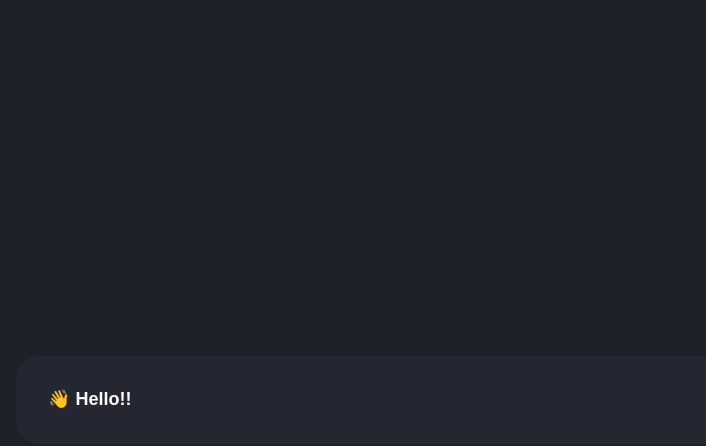
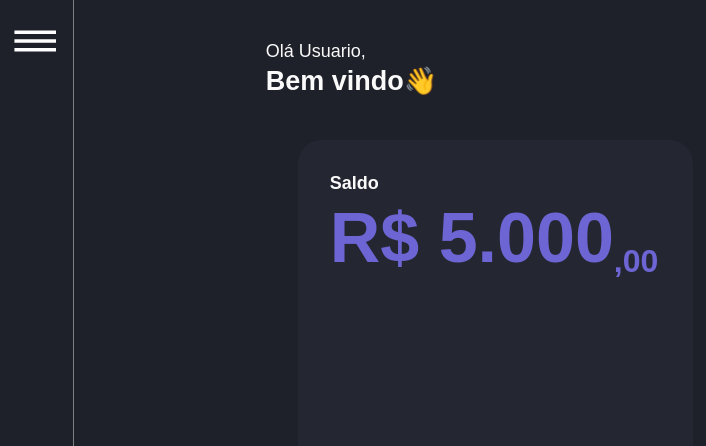
Before and after one commit to rafamenemont/projeto-integrador-2, a React (Create React App) app: page /dashboard in a window 1280 px wide. Shown: the top 446 px of the page, without its empty margins (0-706 px from the left). Built offline with nearby package versions, Linux system fonts and the light colour scheme.

Commit message:
feat: startinh dashboard

```diff
--- a/src/App.tsx
+++ b/src/App.tsx
@@ -1,15 +1,13 @@
-import { useState } from 'react';
 import './App.css';
 import { ThemeProvider } from 'styled-components';
-import { darkTheme, lightTheme } from './styles/default';
+import { darkTheme } from './styles/default';
 import GlobalStyle from './styles/globalStyle';
 import AppRoutes from './routes';
 
 const App = () => {
-const [chosenTheme, setChosenTheme] = useState('dark')
 
   return (
-    <ThemeProvider theme={chosenTheme === 'light' ? lightTheme : darkTheme}>
+    <ThemeProvider theme={darkTheme}>
       <GlobalStyle/>
       <AppRoutes />
     </ThemeProvider>
--- a/src/components/Button/button.tsx
+++ b/src/components/Button/button.tsx
@@ -32,7 +32,7 @@ const TransparentButton = styled.button`
     cursor: pointer;
 
     &:hover {
-        color: ${({ theme }) => theme.background};
+        color: ${({ theme }) => theme.darkerBlack};
         background: ${({ theme }) => theme.toggleBorder};
         border: 2px solid  ${({ theme }) => theme.toggleBorder};
     }
@@ -49,9 +49,9 @@ const SolidButton = styled.button`
 
     font-family: ${({ theme }) => theme.fontTheme};
 
-    border: 2px solid  ${({ theme }) => theme.background};
+    border: 2px solid  ${({ theme }) => theme.darkerBlack};
 
     &:hover {
-        background: ${({ theme }) => theme.background};
+        background: ${({ theme }) => theme.darkerBlack};
     }
 `
--- a/src/routes.tsx
+++ b/src/routes.tsx
@@ -10,17 +10,11 @@ const AppRoutes = () => {
   return (
     <div>
           <Routes>
-        <Route path={'/'} element={<FormLogin />} />
-            {/* <PrivateRoutes path={'/search'} element={<PageNotFound />} /> */}
-            {/* <MenuAndHeader> */}
-            {/* <PrivateRoutes path={'/inicial'} element={<PageNotFound />} /> */}
-            {/* </MenuAndHeader> */}
             <Route path={'/'} element={<LandingPage />} />
-            <Route path={'/'} element={<PageNotFound />} />
-            <Route path={'/'} element={<Dashboard />} />
+            <Route path={'/dashboard'} element={<Dashboard />} />
+            <Route path={'/login'} element={<FormLogin />}/>
+            <Route path={'/signUp'} element={<FormSignUp />} />
             <Route path={'*'} element={<PageNotFound />} />
-            <Route path={'/Login'} element={<FormLogin />}/>
-            <Route path={'/SignUp'} element={<FormSignUp />} />
           </Routes>
     </div>
   );
--- a/src/styles/default.ts
+++ b/src/styles/default.ts
@@ -1,8 +1,8 @@
-const backgroundBlack = '#1F212A';
-const blackComponent = '#242731';
-const purpleComponent = '#6D65D3';
-const blueComponent = '#418AFB';
-const grayComponent = '#242731';
+const darkerBlack = '#1F212A';
+const black = '#242731';
+const purple = '#6D65D3';
+const blue = '#418AFB';
+const gray = '#242731';
 
 export const lightTheme = {
   bodyComponent: '#FFF',
@@ -13,9 +13,12 @@ export const lightTheme = {
 }
 
 export const darkTheme = {
-  bodyComponent: blackComponent,
   text: '#FAFAFA',
   toggleBorder: '#6B8096',
   fontTheme: "'Poppins', sans-serif",
-  background: backgroundBlack,
+  black,
+  darkerBlack,
+  purple,
+  blue,
+  gray,
 }
--- a/src/styles/globalStyle.ts
+++ b/src/styles/globalStyle.ts
@@ -8,7 +8,7 @@ const GlobalStyle = createGlobalStyle`
   }
 
   body {
-    background: ${({ theme }) => theme.background};
+    background: ${({ theme }) => theme.darkerBlack};
     color: ${({ theme }) => theme.text};
     font-family: ${({ theme }) => theme.fontTheme};
     transition: all 0.50s linear;
--- a/src/views/FormLogin/FormLogin.tsx
+++ b/src/views/FormLogin/FormLogin.tsx
@@ -127,7 +127,7 @@ const Container = styled.div`
 const ContainerLogin = styled.form`
     min-height: 80%;
     min-width: 30%;
-    background: ${({ theme }) => theme.bodyComponent};
+    background: ${({ theme }) => theme.black};
     display: flex;
     flex-direction: column;
     align-items: center;
--- a/src/views/FormSignUp/FormSignUp.tsx
+++ b/src/views/FormSignUp/FormSignUp.tsx
@@ -110,7 +110,7 @@ const Container = styled.div`
 const ContainerSignUp = styled.form`
     min-height: 80%;
     min-width: 50%;
-    background: ${({ theme }) => theme.bodyComponent};
+    background: ${({ theme }) => theme.black};
     display: flex;
     flex-direction: column;
     align-items: center;
--- a/src/views/LandingPage/LadingPage.tsx
+++ b/src/views/LandingPage/LadingPage.tsx
@@ -1,11 +1,11 @@
 import styled from "styled-components";
-import { Button } from "../../Components/Button/button";
+import ButtonForm  from "../../Components/FormComponents/ButtonForm";
 
 const LandingPage = () => {
     return (
         <ContainerPage>
             <Navbar>
-                <Button text="Entrar" format="transparent"></Button>
+                <ButtonForm name="Entrar" type="button"></ButtonForm>
             </Navbar>
         </ContainerPage>
     );
@@ -17,7 +17,7 @@ const ContainerPage = styled.div`
     display: flex;
     justify-content: center;
 
-    background: ${({ theme }) => theme.background};
+    background: ${({ theme }) => theme.darkerBlack};
 `;
 
 const Navbar = styled.div`
@@ -27,7 +27,7 @@ const Navbar = styled.div`
 
     width: 100%;
     height: 100px;
-    background: ${({ theme }) => theme.background};
+    background: ${({ theme }) => theme.darkerBlack};
 
     border-bottom: 1px solid ${({ theme }) => theme.toggleBorder};
 `
--- a/src/views/PageNotFoiund/PageNotFoiund.tsx
+++ b/src/views/PageNotFoiund/PageNotFoiund.tsx
@@ -15,7 +15,7 @@ const Container = styled.div`
   padding: 32px;
   margin: auto;
   border-radius: 24px;
-  background: ${({ theme }) => theme.bodyComponent};
+  background: ${({ theme }) => theme.black};
   flex: 50%;
   width: 50%;
   margin: 0 16px;
--- a/src/views/dashboard/Dashboard.tsx
+++ b/src/views/dashboard/Dashboard.tsx
@@ -2,14 +2,25 @@ import styled from "styled-components";
 import MenuAndHeader from "../menu-and-header/MenuAndHeader";
 
 const Dashboard = () => {
+
+  const balance = 5000
 
   return (
     <>
       <MenuAndHeader>
         <StyledTablesContainer>
           <SuperiorMenu>
-            <h2>BEM VINDO</h2>
+            <HelloTitle>
+              Olá Usuario,
+            <h2>Bem vindo👋</h2>
+            </HelloTitle>
           </SuperiorMenu>
+      <Container>
+        Saldo
+      <BalanceTitle>R$ {balance.toLocaleString('pt-br')}
+      <div> ,00</div>
+        </BalanceTitle>
+      </Container>
         </StyledTablesContainer>
       </MenuAndHeader>
     </>
@@ -19,12 +30,48 @@ const Dashboard = () => {
 const StyledTablesContainer = styled.div`
   width: 100%;
   height: 100%;
+  max-width: 930px;
+  padding: 0 70px 40px;
+  margin: 0 auto;
 `;
+
+const HelloTitle = styled.div`
+  font-size: 18px;
+  line-height: 1.33333;
+`;
+
+const BalanceTitle = styled.div`
+  font-size: 70px;
+  line-height: 1.22222;
+  color: ${({ theme }) => theme.purple};
+  display: flex;
+  flex-direction: row;
+  div {
+    font-size: 32px;
+    align-self: flex-end;
+  }
+`;
+
 
 const SuperiorMenu = styled.div`
   width: 100%;
   margin: 0 -16px;
+  display: flex;
   padding: 40px 0;
+`;
+
+const Container = styled.div`
+  padding: 32px;
+  height: 380px;
+  margin: auto;
+  border-radius: 24px;
+  background: ${({ theme }) => theme.black};
+  flex: 50%;
+  width: 50%;
+  margin: 0 16px;
+  font-size: 18px;
+  line-height: 1.33333;
+  font-weight: bold;
 `;
 
 
--- a/src/views/menu-and-header/styles.ts
+++ b/src/views/menu-and-header/styles.ts
@@ -5,7 +5,7 @@ export const StyledContainer = styled.div`
   flex-wrap: nowrap;
   box-sizing: border-box;
   height: 100vh;
-  background: ${({ theme }) => theme.background};
+  background: ${({ theme }) => theme.darkerBlack};
 `;
 
 export const BurgerMenu = styled.div`
@@ -26,7 +26,7 @@ export const StyledMenuContainer = styled.div`
   transition: all 300ms ease-in-out;
   font-size: 16px;
   color: white;
-  background: ${({ theme }) => theme.background};
+  background: ${({ theme }) => theme.darkerBlack};
   border-right: grey 2px solid;
   svg {
     min-width: 30px;
@@ -149,5 +149,5 @@ export const StyledContainerPage = styled.div`
   padding: 0 30px 55px 30px;
   min-height: calc(100vh - 114px);
   overflow-y: scroll;
-  background: ${({ theme }) => theme.background};
+  background: ${({ theme }) => theme.darkerBlack};
 `;
```
Also changed, not shown: src/styles/styled.d.ts (+5 -2 lines), 1 other file (tests, documents, lock files or other folders).
